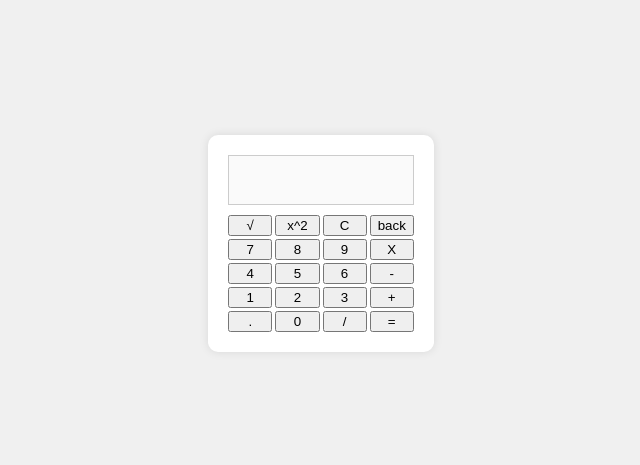
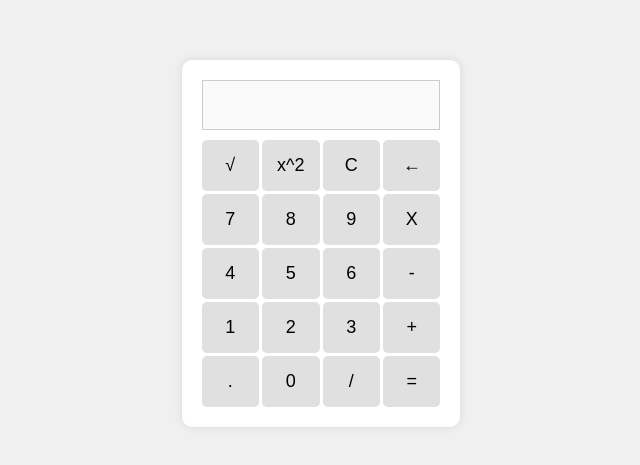
Before and after one commit to chamyklicaros/Calculator, a plain HTML site: page index.html in a window 1280 px wide. Shown: the part 165-630 px from the top of the page, without its empty margins (319-959 px from the left). Drawn offline with Linux system fonts and the light colour scheme.

Commit message:
added css

```diff
--- a/index.html
+++ b/index.html
@@ -16,7 +16,7 @@
                 <button class = "btn-operator" id = "squareRoot">√</button>
                 <button class = "btn-operator" id = "square">x^2</button>
                 <button class = "btn-operator" id = "clear">C</button>
-                <button class = "btn-operator" id = "back">back</button>
+                <button class = "btn-operator" id = "back">←</button>
                 <button class = "btn-num" id = "7">7</button>
                 <button class = "btn-num" id = "8">8</button>
                 <button class = "btn-num" id = "9">9</button>
--- a/style.css
+++ b/style.css
@@ -19,7 +19,7 @@ body{
     height: 50px;
     margin-bottom: 10px;
 
-    font-size: 12px;
+    font-size: 18px;
     box-sizing: border-box;
     text-align: right;
 
@@ -33,3 +33,16 @@ body{
     grid-template-columns: repeat(4, 1fr);
     gap: 3px;
 }
+
+button{
+    padding: 15px;
+    font-size: 18px;
+    border: none;
+    border-radius: 5px;
+    background-color: #e0e0e0;
+    cursor: pointer;
+}
+
+button:hover{
+    background-color: #d0d0d0;
+}
```
